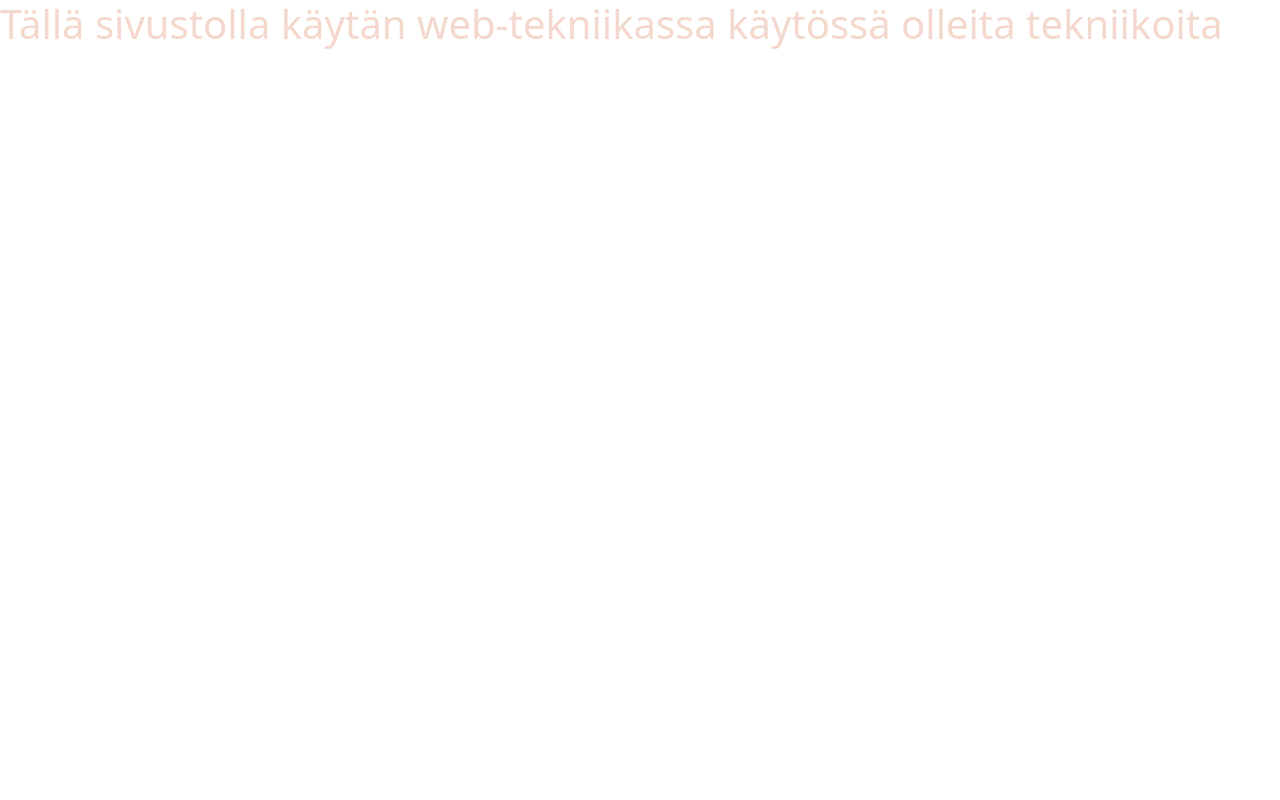
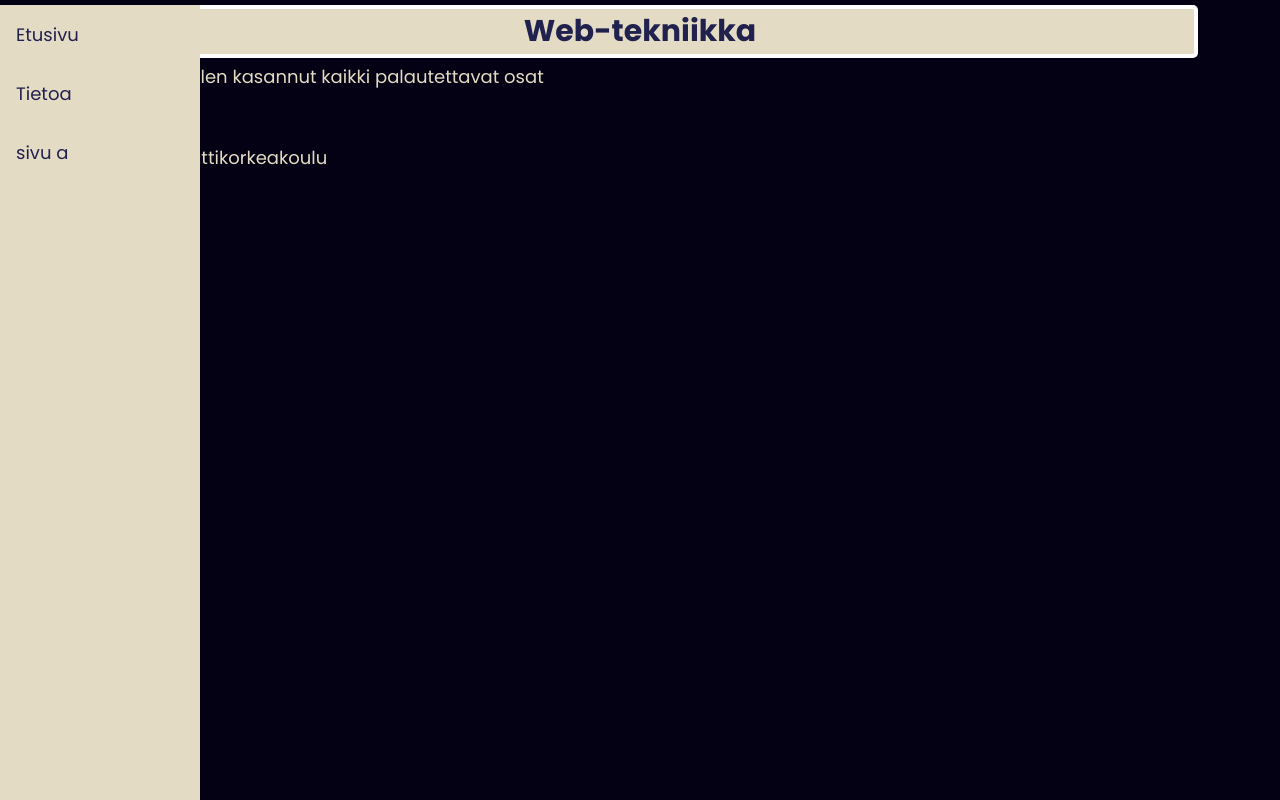
Before and after one commit to kerlinurk/webtekniikka, a plain HTML site: page tietoa.html in a window 1280 px wide. Drawn offline with nearby package versions, Linux system fonts and the light colour scheme; files that its build step writes are made by us from their sources.

Commit message:
tietoa sivun muokkaus

```diff
--- a/styles/style.css
+++ b/styles/style.css
@@ -42,13 +42,8 @@ body {
     text-decoration: none;
   }
 
-  .sidebar a.active {
-    background-color: #04AA6D;
-    color: rgb(159, 33, 33);
-  }
-
   .sidebar a:hover{
-    background-color: rgb(19, 9, 50);
+    background-color: rgb(242, 244, 228);
 
   }
 
--- a/tietoa.html
+++ b/tietoa.html
@@ -6,9 +6,27 @@
     <meta name="viewport" content="width=device-width, initial-scale=1.0">
     <title>Document</title>
     <link href="https://cdn.jsdelivr.net/npm/bootstrap@5.1.3/dist/css/bootstrap.min.css" rel="stylesheet" integrity="sha384-1BmE4kWBq78iYhFldvKuhfTAU6auU8tT94WrHftjDbrCEXSU1oBoqyl2QvZ6jIW3" crossorigin="anonymous">
-    <link rel="stylesheet" href="style.css">
+    <link rel="stylesheet" href="styles/style.css">
 </head>
 <body>
-    <h1>Tällä sivustolla käytän web-tekniikassa käytössä olleita tekniikoita</h1>
+    <div class="sidebar">
+        <a href="index.html">Etusivu</a>
+        <a href="tietoa.html">Tietoa</a>
+        <a href="a.html">sivu a</a>
+</div>
+     <!-- Page Content  -->
+     <div id="content">
+        <div class="container">
+            <div class="Ylä-tunniste">Web-tekniikka</div>
+
+
+                <div class="Content">Tälle sivulle olen kasannut kaikki palautettavat osat</div>
+            <div class="Ala-tunniste">
+                <br>Kerli Nurk
+                <br>Oulun ammattikorkeakoulu
+            </div>
+        </div>
+    </div>
+</div>
 </body>
 </html>
```
Also changed, not shown: index.html (+2 -6 lines).
